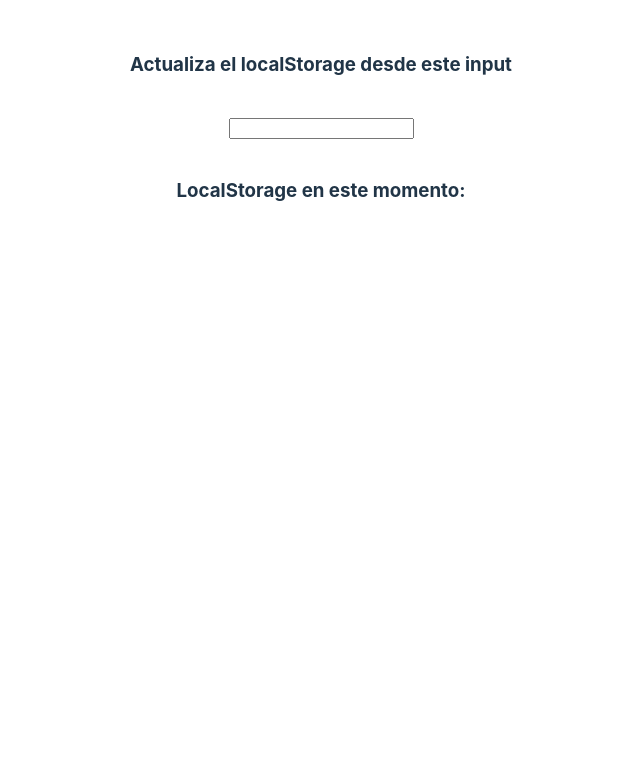
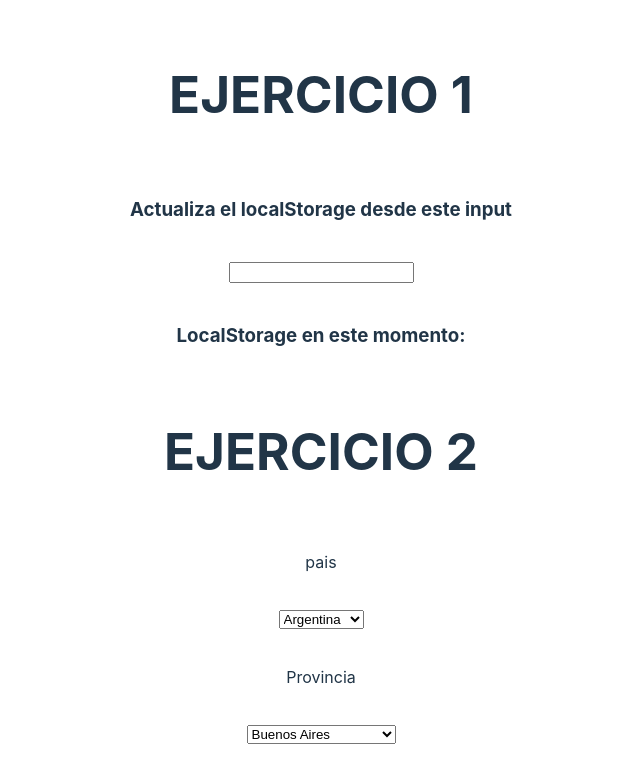
Before and after one commit to chuttmateo/ejercicios-front3, a React (Vite) app: page / in a window 1280 px wide. Shown: the top 782 px of the page, without its empty margins (319-959 px from the left). Built offline with nearby package versions, Linux system fonts and the light colour scheme.

Commit message:
useLocation

```diff
--- a/src/ejercicios/ejercicio-clase-22/Clase.jsx
+++ b/src/ejercicios/ejercicio-clase-22/Clase.jsx
@@ -1,17 +1,52 @@
 import "./Clase.css";
 import useLocalStorage from "./ejercicio-1/useLocalStorage";
-
+import useLocation from "./ejercicio-2/useLocation";
 
 function Clase() {
+  const { dataLocal, actualizar } = useLocalStorage("la-llave");
 
-  const {dataLocal, actualizar} = useLocalStorage("la-llave")
-
+  const {
+    country,
+    province,
+    countriesList,
+    provincesList,
+    handleCountryChange,
+    handleProvinceChange,
+  } = useLocation();
 
   return (
     <>
-    <h3>Actualiza el localStorage desde este input</h3>
-    <input type="text" onChange={(e)=> actualizar(e.target.value)} defaultValue={dataLocal}/>
-    <h3>LocalStorage en este momento: {dataLocal}</h3>
+      <h1>EJERCICIO 1</h1>
+      <h3>Actualiza el localStorage desde este input</h3>
+      <input
+        type="text"
+        onChange={(e) => actualizar(e.target.value)}
+        defaultValue={dataLocal}
+      />
+      <h3>LocalStorage en este momento: {dataLocal}</h3>
+
+      <h1>EJERCICIO 2</h1>
+      <p>pais {country}</p>
+      <select onChange={(e) => handleCountryChange(e.target.value)}>
+        {countriesList.map((c) => {
+          return (
+            <option key={c.id} value={c.name}>
+              {c.name}
+            </option>
+          );
+        })}
+      </select>
+
+      <p>Provincia {province}</p>
+      <select onChange={(e) => handleProvinceChange(e.target.value)}>
+        {provincesList.map((p) => {
+          return (
+            <option key={p.id} value={p.name}>
+              {p.name}
+            </option>
+          );
+        })}
+      </select>
     </>
   );
 }
--- /dev/null
+++ b/src/ejercicios/ejercicio-clase-22/ejercicio-2/useLocation.jsx
@@ -0,0 +1,27 @@
+import { useState } from "react";
+import paises from "../../../fakeApi/paises.json";
+import provincias from "../../../fakeApi/provincias.json";
+
+function useLocation() {
+  const [paisSeleccionado, setPaisSeleccionado] = useState("");
+  const [provinciaSeleccionada, setProvinciaSeleccionada] = useState("");
+
+  function handleCountryChange(nuevoPais) {
+    setPaisSeleccionado(nuevoPais);
+  }
+
+  function handleProvinceChange(nuevaProvincia) {
+    setProvinciaSeleccionada(nuevaProvincia);
+  }
+
+  return {
+    country: paisSeleccionado,
+    province: provinciaSeleccionada,
+    countriesList: paises,
+    provincesList: provincias,
+    handleCountryChange,
+    handleProvinceChange,
+  };
+}
+
+export default useLocation;
```
